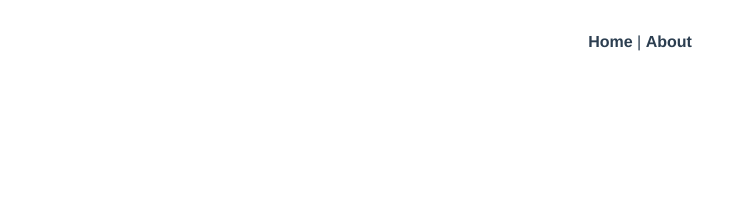
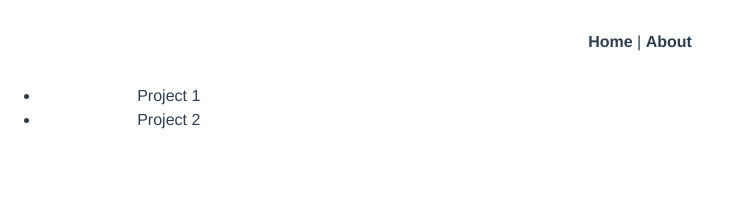
Before and after one commit to hkharod/codeview, a Vue app: page /dashboard in a window 1280 px wide. Shown: the top 198 px of the page, without its empty margins (0-731 px from the left). Built offline with nearby package versions, Linux system fonts and the light colour scheme.

Commit message:
created dashboard route and sidebar component

```diff
--- /dev/null
+++ b/src/components/Sidebar.vue
@@ -0,0 +1,15 @@
+<template>
+  <div class="dashboard">
+    <ul>
+    	<li>Project 1</li>
+    	<li>Project 2</li>
+    </ul>
+  </div>
+</template>
+
+<script>
+
+export default {
+  name: 'sidebar'
+}
+</script>
--- a/src/router.js
+++ b/src/router.js
@@ -1,6 +1,7 @@
 import Vue from 'vue'
 import Router from 'vue-router'
 import Home from './views/Home.vue'
+import Dashboard from './views/Dashboard.vue'
 
 Vue.use(Router)
 
@@ -20,6 +21,11 @@ export default new Router({
       // this generates a separate chunk (about.[hash].js) for this route
       // which is lazy-loaded when the route is visited.
       component: () => import(/* webpackChunkName: "about" */ './views/About.vue')
+    },
+    {
+      path: '/dashboard',
+      name: 'dashboard',
+      component: Dashboard
     }
   ]
 })
--- /dev/null
+++ b/src/views/Dashboard.vue
@@ -0,0 +1,22 @@
+<template>
+  <div class="dashboard">
+  	<div class="row">
+		<div class="col-3">
+			<sidebar></sidebar>
+		</div>
+		<div class="col-9">
+		</div>
+    </div>
+  </div>
+</template>
+
+<script>
+import Sidebar from '@/components/Sidebar.vue'
+export default {
+  components: {
+  	Sidebar
+  },
+  name: 'dashboard'
+}
+
+</script>
```
Also changed, not shown: 1 other file (tests, documents, lock files or other folders).
